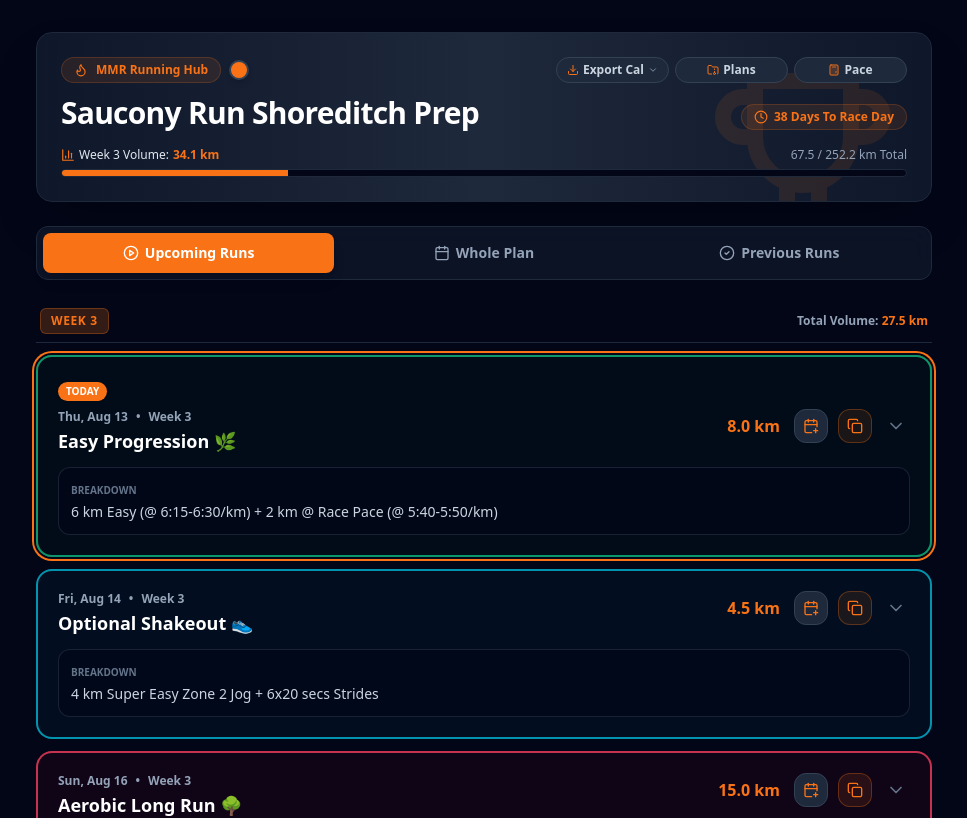
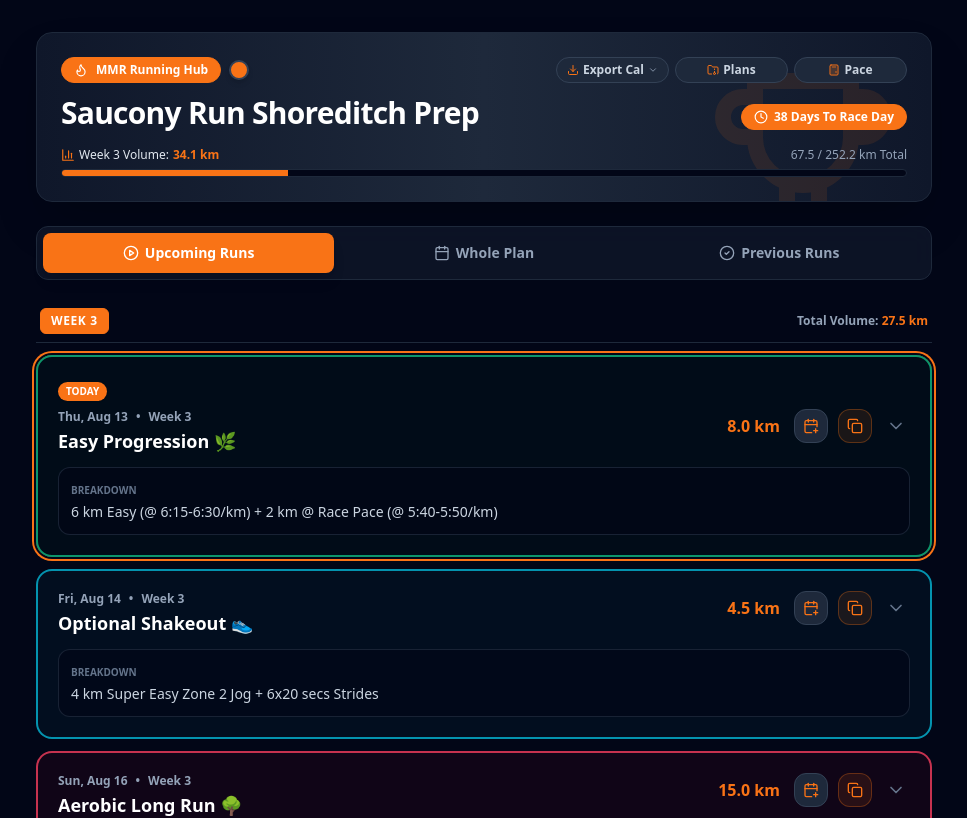
Before and after one commit to mmajor92/mmr-running-test, a React (Vite) app: page / in a window 1280 px wide. Shown: the top 818 px of the page, without its empty margins (156-1123 px from the left). Built offline with nearby package versions, Linux system fonts and the light colour scheme.

Commit message:
Update App.tsx

```diff
--- a/src/App.tsx
+++ b/src/App.tsx
@@ -41,12 +41,9 @@ export interface ThemeColor {
 }
 
 export const THEME_COLORS: ThemeColor[] = [
-  { hex: '#f97316', name: 'Energy Orange' }, // 1. Orange
-  { hex: '#f59e0b', name: 'Solar Amber' },   // 2. Amber
-  { hex: '#f43f5e', name: 'Hot Rose' },      // 3. Red
-  { hex: '#0891b2', name: 'Electric Cyan' },  // Cool 1 (Teal/Blue)
-  { hex: '#10b981', name: 'Mint Emerald' },  // 5. Crisp Green
-  { hex: '#d946ef', name: 'Hot Magenta' },   // 6. Punchy Magenta
+  { hex: '#f97316', name: 'Energy Orange' },
+  { hex: '#f59e0b', name: 'Solar Amber' },
+  { hex: '#f43f5e', name: 'Hot Rose' },
 ];
 
 const DEFAULT_WORKOUTS: Workout[] = [
@@ -264,7 +261,9 @@ export default function App() {
 
   const [themeColor, setThemeColor] = useState<string>(() => {
     if (typeof window !== 'undefined') {
-      return localStorage.getItem('hm_theme_color') || THEME_COLORS[0].hex;
+      const saved = localStorage.getItem('hm_theme_color');
+      const isValid = THEME_COLORS.some((c) => c.hex === saved);
+      return isValid && saved ? saved : THEME_COLORS[0].hex;
     }
     return THEME_COLORS[0].hex;
   });
@@ -652,15 +651,15 @@ export default function App() {
           <div className="relative z-10 space-y-3">
             <div className="flex flex-wrap items-center justify-between gap-2">
               <div className="flex items-center gap-2">
+                {/* MMR RUNNING HUB BADGE: WHITE TEXT WITH THEME BG */}
                 <div
-                  className="inline-flex items-center gap-2 px-3 py-1 rounded-full text-xs font-semibold border"
+                  className="inline-flex items-center gap-2 px-3 py-1 rounded-full text-xs font-semibold text-white border"
                   style={{
-                    backgroundColor: `${themeColor}1a`,
-                    borderColor: `${themeColor}33`,
-                    color: themeColor
+                    backgroundColor: themeColor,
+                    borderColor: themeColor
                   }}
                 >
-                  <Flame className="w-3.5 h-3.5" />
+                  <Flame className="w-3.5 h-3.5 text-white" />
                   <span>MMR Running Hub</span>
                 </div>
 
@@ -760,15 +759,15 @@ export default function App() {
                 {activePlan.name}
               </h1>
               {daysUntilRace > 0 && (
+                /* COUNTDOWN BADGE: WHITE TEXT WITH THEME BG */
                 <div
-                  className="flex items-center gap-1.5 text-xs font-bold border px-3 py-1 rounded-full"
+                  className="flex items-center gap-1.5 text-xs font-bold text-white border px-3 py-1 rounded-full"
                   style={{
-                    backgroundColor: `${themeColor}1a`,
-                    borderColor: `${themeColor}33`,
-                    color: themeColor
+                    backgroundColor: themeColor,
+                    borderColor: themeColor
                   }}
                 >
-                  <Clock className="w-3.5 h-3.5" />
+                  <Clock className="w-3.5 h-3.5 text-white" />
                   <span>{daysUntilRace} Days To Race Day</span>
                 </div>
               )}
@@ -1124,12 +1123,12 @@ export default function App() {
                     <div key={weekNum} className="space-y-3">
                       <div className="flex items-center justify-between border-b border-slate-800 pb-2 pt-1 px-1">
                         <div className="flex items-center gap-2">
+                          {/* WEEK NUMBER BADGE: WHITE TEXT WITH THEME BG */}
                           <span
-                            className="text-xs font-black uppercase tracking-wider px-2.5 py-1 rounded-md border"
+                            className="text-xs font-black uppercase tracking-wider text-white px-2.5 py-1 rounded-md border"
                             style={{
-                              backgroundColor: `${themeColor}33`,
-                              borderColor: `${themeColor}4d`,
-                              color: themeColor
+                              backgroundColor: themeColor,
+                              borderColor: themeColor
                             }}
                           >
                             Week {weekNum}
@@ -1167,12 +1166,12 @@ export default function App() {
                   <div key={weekNum} className="space-y-3">
                     <div className="flex items-center justify-between border-b border-slate-800 pb-2 pt-1 px-1">
                       <div className="flex items-center gap-2">
+                        {/* WEEK NUMBER BADGE: WHITE TEXT WITH THEME BG */}
                         <span
-                          className="text-xs font-black uppercase tracking-wider px-2.5 py-1 rounded-md border"
+                          className="text-xs font-black uppercase tracking-wider text-white px-2.5 py-1 rounded-md border"
                           style={{
-                            backgroundColor: `${themeColor}33`,
-                            borderColor: `${themeColor}4d`,
-                            color: themeColor
+                            backgroundColor: themeColor,
+                            borderColor: themeColor
                           }}
                         >
                           Week {weekNum}
@@ -1206,12 +1205,12 @@ export default function App() {
                     <div key={weekNum} className="space-y-3">
                       <div className="flex items-center justify-between border-b border-slate-800 pb-2 pt-1 px-1">
                         <div className="flex items-center gap-2">
+                          {/* WEEK NUMBER BADGE: WHITE TEXT WITH THEME BG */}
                           <span
-                            className="text-xs font-black uppercase tracking-wider px-2.5 py-1 rounded-md border"
+                            className="text-xs font-black uppercase tracking-wider text-white px-2.5 py-1 rounded-md border"
                             style={{
-                              backgroundColor: `${themeColor}33`,
-                              borderColor: `${themeColor}4d`,
-                              color: themeColor
+                              backgroundColor: themeColor,
+                              borderColor: themeColor
                             }}
                           >
                             Week {weekNum}
```
